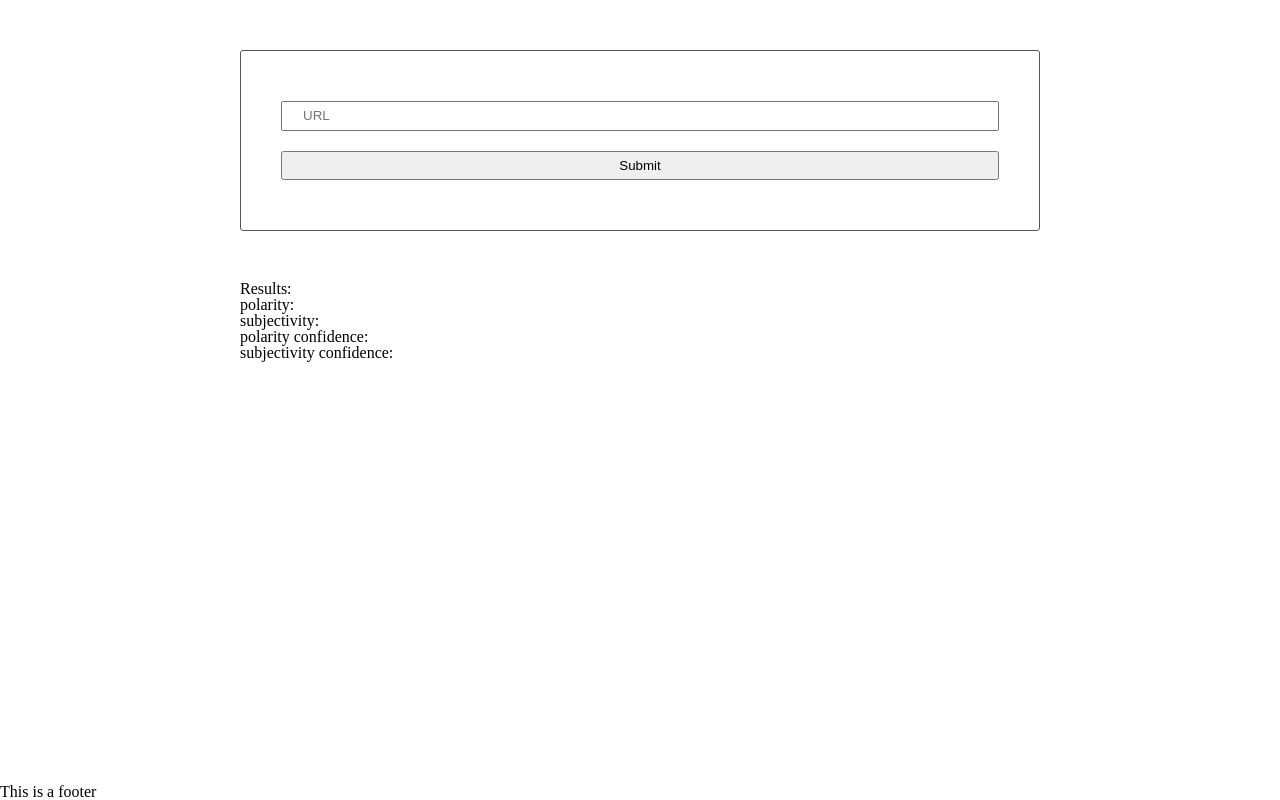
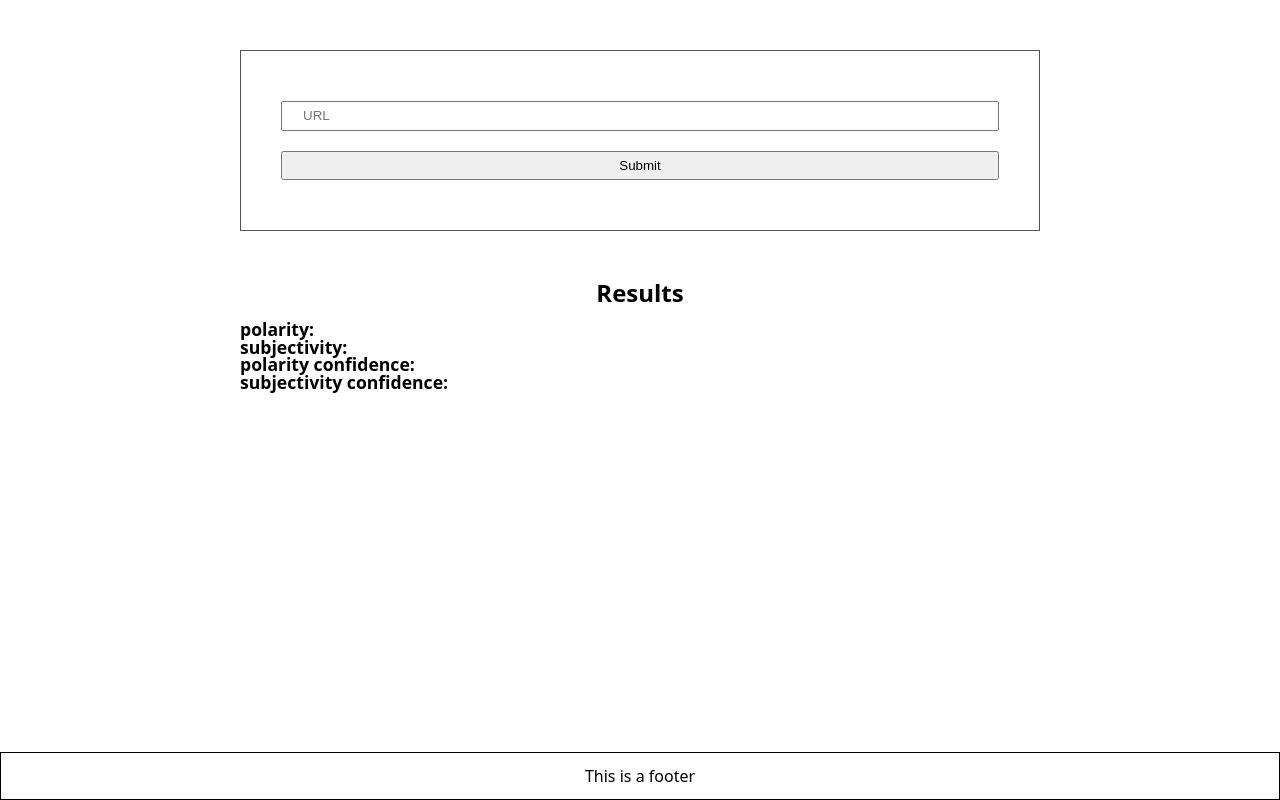
Before and after one commit to pbalasimon/ufend-evaluate-news-nlp, a website built with webpack: page src/client/views/index.html in a window 1280 px wide. Built offline with nearby package versions, Linux system fonts and the light colour scheme.

Commit message:
feat: Style form

```diff
--- a/src/client/js/formHandler.js
+++ b/src/client/js/formHandler.js
@@ -18,10 +18,10 @@ async function handleSubmit(event) {
       document.querySelector("#polarity").innerText = data.polarity;
       document.querySelector("#subjectivity").innerText = data.subjectivity;
       document.querySelector(
-        "#confidence"
+        "#polarityConfidence"
       ).innerText = data.polarityConfidence.toFixed(2);
       document.querySelector(
-        "#subjectivity-c"
+        "#subjectivityConfidence"
       ).innerText = data.subjectivityConfidence.toFixed(2);
     } catch (error) {
       console.error(error);
--- a/src/client/styles/base.scss
+++ b/src/client/styles/base.scss
@@ -1,4 +1,5 @@
 body {
+  font-family: system-ui;
   display: flex;
   flex-direction: column;
   min-height: 100vh;
--- a/src/client/styles/footer.scss
+++ b/src/client/styles/footer.scss
@@ -0,0 +1,9 @@
+footer {
+  height: 3rem;
+  font-family: system-ui;
+  font-size: 1rem;
+  border: 1px solid black;
+  display: flex;
+  justify-content: center;
+  align-items: center;
+}
--- a/src/client/styles/form.scss
+++ b/src/client/styles/form.scss
@@ -1,7 +1,13 @@
 form {
   border: 1px solid #545454;
-    border-radius: 3px;
   padding: 40px;
+}
+
+h4 {
+  font-size: 1.5rem;
+  font-weight: bold;
+  text-align: center;
+  margin-bottom: 1rem;
 }
 
 input {
@@ -10,3 +16,13 @@ input {
   line-height: 16px;
   margin: 10px 0;
 }
+
+.results {
+  .key {
+    font-weight: bold;
+    font-size: 1.1rem;
+  }
+  .value {
+    font-size: 1rem;
+  }
+}
--- a/src/client/views/index.html
+++ b/src/client/views/index.html
@@ -16,19 +16,19 @@
             <section>
 
                 <section>
-                    <strong>Results:</strong>
-                    <div id="results">
-                        <div><span class="res-title">polarity: </span>
-                            <span class="res-data" id="polarity"></span>
+                    <h4>Results</h4>
+                    <div class="results">
+                        <div><span class="key">polarity: </span>
+                            <span class="value" id="polarity"></span>
                         </div>
-                        <div><span class="res-title">subjectivity: </span>
-                            <span class="res-data" id="subjectivity"></span>
+                        <div><span class="key">subjectivity: </span>
+                            <span class="value" id="subjectivity"></span>
                         </div>
-                        <div><span class="res-title">polarity confidence: </span>
-                            <span class="res-data" id="confidence"></span>
+                        <div><span class="key">polarity confidence: </span>
+                            <span class="value" id="polarityConfidence"></span>
                         </div>
-                        <div><span class="res-title">subjectivity confidence: </span>
-                            <span class="res-data" id="subjectivity-c"></span>
+                        <div><span class="key">subjectivity confidence: </span>
+                            <span class="value" id="subjectivityConfidence"></span>
                         </div>
                     </div>
                 </section>
```
Lines whose indentation alone changed are shown as unchanged.
